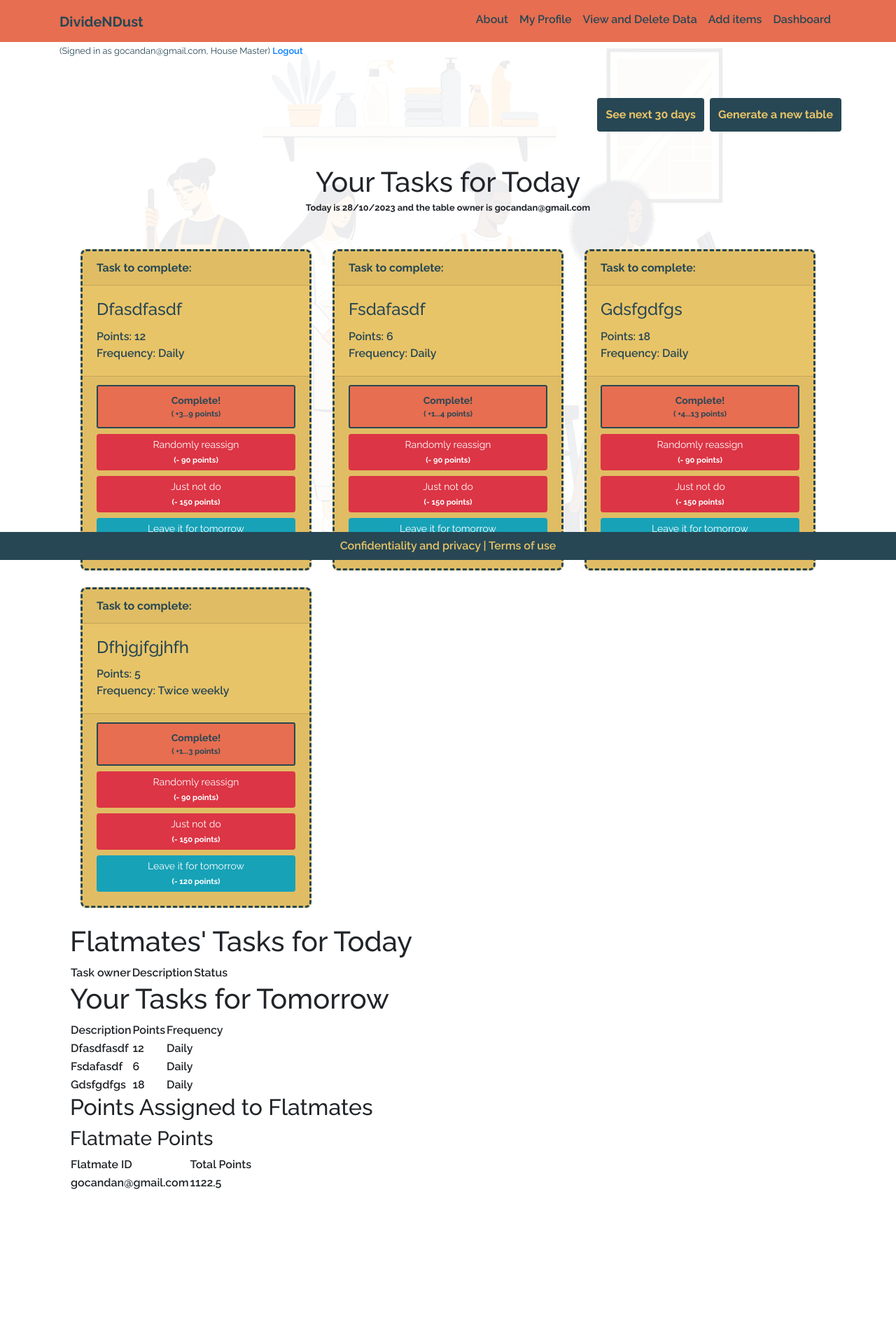
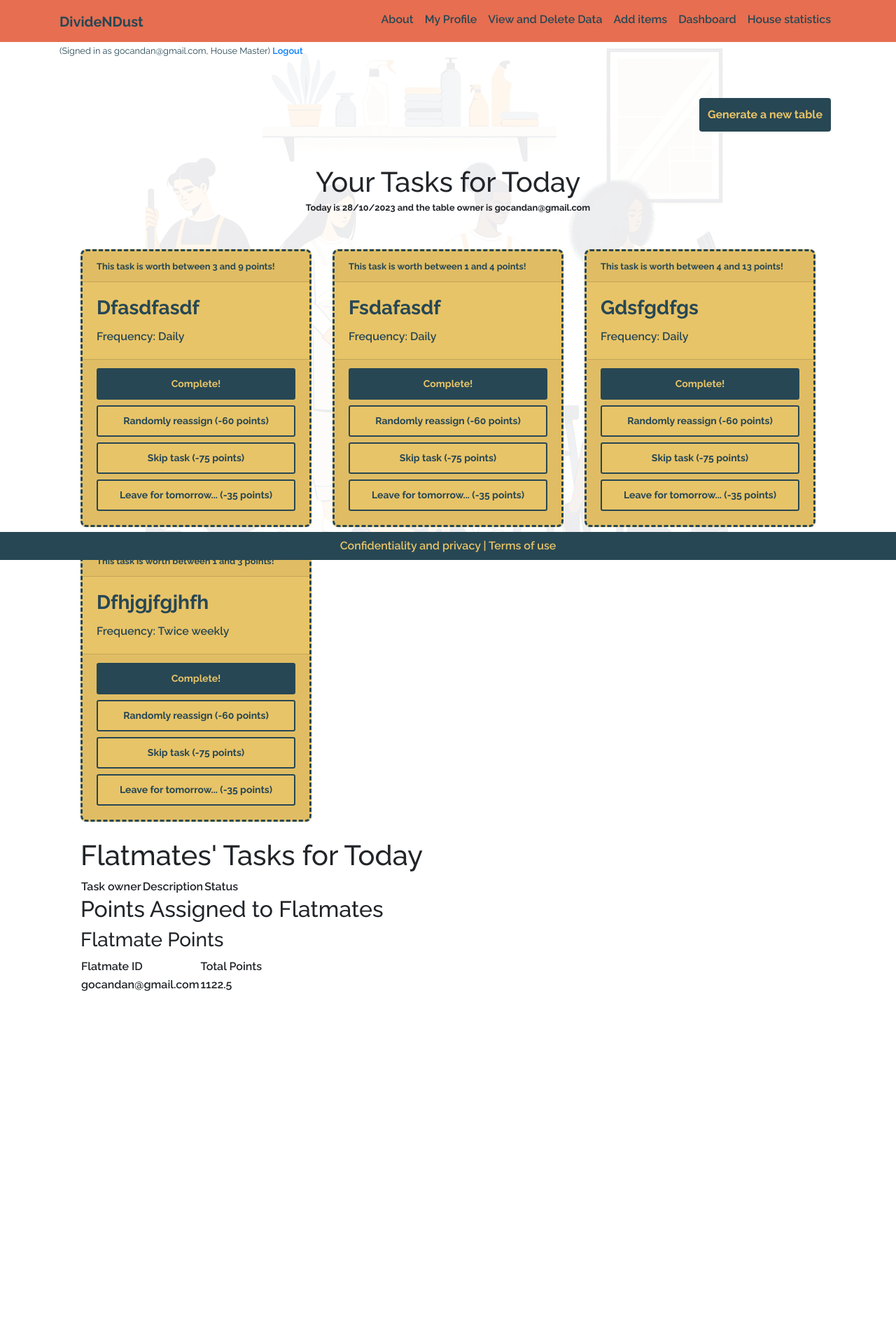
Before and after one commit to DanMGocan/cleandivide, a Flask app: page /dashboard in a window 1280 px wide. Shown: the whole page at 70% size. After the commit the page ends 1416 px from the top, so only its background shows below. Run offline with Flask 3, Linux system fonts and the light colour scheme; a user stored in the database is signed in; data comes from the database, SQL or seed files in the repository; both versions use the stored data as it was after the commit; lists and menus that the app fills with data are empty; some libraries are stand-ins or nearby versions.

Commit message:
Admin page completion

```diff
--- a/main.py
+++ b/main.py
@@ -9,6 +9,7 @@ from views.helpers import helpers_bp, mail
 from views.generator import generator_bp
 from views.dashboard import dashboard_bp
 from views.profile import profile_bp
+from views.admin import admin_bp
 from context_processors import get_table_owner_status
 
 from models import get_db_connection
@@ -39,6 +40,8 @@ app.register_blueprint(helpers_bp)
 app.register_blueprint(generator_bp)
 app.register_blueprint(dashboard_bp)
 app.register_blueprint(profile_bp)
+app.register_blueprint(admin_bp)
+
 
 # Importing mail object
 mail.init_app(app)
--- a/schema.sql
+++ b/schema.sql
@@ -46,6 +46,13 @@ CREATE TABLE flatmates (
     FOREIGN KEY(user_id) REFERENCES users(user_id)
 );
 
+CREATE TABLE daily_bonus (
+    user_id INTEGER,
+    date DATE,
+    points_awarded INTEGER,
+    PRIMARY KEY(user_id, date)
+);
+
 -- Junction Table for task_table and tasks
 CREATE TABLE task_table (
     id INTEGER PRIMARY KEY AUTOINCREMENT,
--- a/static/css/dashboard.css
+++ b/static/css/dashboard.css
@@ -25,16 +25,34 @@
     color: var(--saffron);
 }
 
+.task-card:hover .complete-button {
+    background-color: var(--saffron);
+    color: var(--charcoal);
+}
+
 .complete-button {
-    background-color:var(--burnt-sienna);
+    background-color: var(--charcoal);
+    color: var(--saffron);
+    transition: background-color 0.3s, color 0.3s; /* smooth transition */
+    padding: 10px;
+    font-weight: bold;
+    border: 2px double var(--charcoal);
+}
+
+.dashboard-action-button {
+    background-color: var(--saffron);
     color: var(--charcoal);
     transition: background-color 0.3s, color 0.3s; /* smooth transition */
     padding: 10px;
     font-weight: bold;
-    border:2px double var(--charcoal)
+    border: 2px double var(--charcoal);
 }
 
-  /* .complete-button:hover {
-    background-color: var(--saffron);
+.task-card:hover .dashboard-action-button {
+  background-color: var(--sandy-brown);
   color: var(--charcoal);
-  } */
+}
+
+#notasks {
+  border: 3px solid var(--charcoal)
+}
--- a/static/js/main.js
+++ b/static/js/main.js
@@ -74,7 +74,7 @@ document.addEventListener('DOMContentLoaded', (event) => {
     const flashMessages = document.querySelectorAll('.flash-message');
     flashMessages.forEach(flashMessage => {
         // Initiate a fade out by transitioning the opacity to 0
-        flashMessage.style.transition = 'opacity 1.5s ease-in-out';
+        flashMessage.style.transition = 'opacity 2.5s ease-in-out';
         flashMessage.style.opacity = '0';
 
         // Once the transition is complete, remove the element from the DOM
--- a/templates/base.html
+++ b/templates/base.html
@@ -59,9 +59,9 @@
                 </li>
                 {% endif %}
 
-                {% if current_user.is_authenticated and session["is_admin"] %}
+                {% if current_user.is_authenticated and is_table_owner %}
                 <li class="nav-item">
-                    <a class="nav-link text-white" href="/admin">Admin</a>
+                    <a class="nav-link text-white" href="/admin">House statistics</a>
                 </li>
                 {% endif %}
                 </ul>
--- a/templates/dashboard.html
+++ b/templates/dashboard.html
@@ -5,6 +5,8 @@
 {% endblock %}
 
 {% block content %}
+
+<div class="container">
 
     {% if total_tasks == 0 %}
     <h3 class="mt-5">There is no calendar created yet. This usually means that you can continue procrastinating.</h3>
@@ -15,9 +17,6 @@
     {% else %}
 
     <div class="row d-flex justify-content-end my-5">
-    <a href="{{ url_for('dashboard_bp.dashboard_monthly') }}" method="post" class="btn default-dashboard-button">
-        See next 30 days
-    </a>
         {% if is_table_owner %}
         <a href="{{ url_for('additems_bp.add_items') }}" class="btn default-dashboard-button mx-2">
             Generate a new table
@@ -34,22 +33,30 @@
                     {{ table_owner }}</strong></small>
         </div>
         {% if own_tasks_today|length < 1 %}
-    <p>Free as a bird! </p>
+
+        <div class="col-10 mt-5 p-5 rounded mx-auto" id="notasks">
+            <h2 class="text-center">You have no tasks today, go forth and be free!</h2>
+            <small class="d-block text-center mt-5 mx-auto">...but since you logged in anyway, you get some points anyway! Good intentions and all that.</small>
+            <form action="{{ url_for('helpers_bp.daily_bonus') }}" method="post" class="mb-2">
+                <button class=" mx-auto col-8 btn dashboard-action-button btn-sm btn-block" type="submit">5 free points!<br></button>
+        </form>
+        </div>
         {% else %}
 
 
-    <div class="container mt-5">
+        <div class="mt-5">
             <div class="row">
                 {% for task in own_tasks_today %}
                 <div class="col-md-4 mb-4">
                     <div class="card task-card">
                         <div class="card-header">
-                        <strong>Task to complete:</strong>
+                            <small class="d-block"><strong>This task is worth between
+                                    {{ (task["task_points"] * 0.25) | floor }} and
+                                    {{ (task["task_points"] * 0.75) | floor }} points!</strong></small>
                         </div>
                         <div class="card-body">
-                        <h4 class="card-title">{{ task['task_description'] }}</h4>
+                            <h3 class="card-title"><strong>{{ task['task_description'] }}</strong></h3>
                             <p class="card-text">
-                            Points: {{ task['task_points'] }}<br>
                                 Frequency: {{ task['task_frequency'] }}
                             </p>
                         </div>
@@ -61,25 +68,19 @@
                                 <button class="btn complete-button btn-sm btn-block" type="submit" name="id"
                                     value="{{ task['id'] }}">
                                     Complete!
-                                <small class="d-block"><strong>(
-                                        +{{ (task["task_points"] * 0.25) | floor }}...{{ (task["task_points"] * 0.75) | floor }}
-                                        points)</strong></small>
                                 </button>
                             </form>
                             <form action="{{ url_for('helpers_bp.reassign_task') }}" method="post" class="mb-2">
-                            <button class="btn btn-danger btn-sm btn-block" type="submit" name="id"
-                                value="{{ task['id'] }}">Randomly reassign<br><small><strong>(-
-                                        {{ power_costs["reassign"] }} points)</strong></small></button>
+                                    <button class="btn dashboard-action-button btn-sm btn-block" type="submit" name="id"
+                                        value="{{ task['id'] }}">Randomly reassign (-{{ power_costs['reassign'] }} points)<br></button>
                             </form>
                             <form action="{{ url_for('helpers_bp.skip_task') }}" method="post" class="mb-2">
-                            <button class="btn btn-danger btn-sm btn-block" type="submit" name="id"
-                                value="{{ task['id'] }}">Just not do<br><small><strong>(- {{ power_costs["skip"] }}
-                                        points)</strong></small></button>
+                                    <button class="btn dashboard-action-button btn-sm btn-block" type="submit" name="id"
+                                        value="{{ task['id'] }}">Skip task (-{{ power_costs['skip'] }} points)<br></button>
                             </form>
                             <form action="{{ url_for('helpers_bp.procrastinate_task') }}" method="post" class="mb-2">
-                            <button class="btn btn-info btn-sm btn-block" type="submit" name="id"
-                                value="{{ task['id'] }}">Leave it for tomorrow<br><small><strong>(-
-                                        {{ power_costs["procrastinate"] }} points)</strong></small></button>
+                                    <button class="btn dashboard-action-button btn-sm btn-block" type="submit" name="id"
+                                        value="{{ task['id'] }}">Leave for tomorrow... (-{{ power_costs['procrastinate'] }} points)<br></button>
                             </form>
                             {% endif %}
                         </div>
@@ -88,9 +89,6 @@
                 {% endfor %}
             </div>
         </div>
-
-
-
 
         <!-- Flatmates' Tasks Today -->
         <h1>Flatmates' Tasks for Today</h1>
@@ -115,22 +113,6 @@
             {% endfor %}
         </table>
 
-    <!-- Your Own Tasks for Tomorrow -->
-    <h1>Your Tasks for Tomorrow</h1>
-    <table>
-        <tr>
-            <th>Description</th>
-            <th>Points</th>
-            <th>Frequency</th>
-        </tr>
-        {% for task in own_tasks_tomorrow %}
-        <tr>
-            <td>{{ task['task_description'] }}</td>
-            <td>{{ task['task_points'] }}</td>
-            <td>{{ task['task_frequency'] }}</td>
-        </tr>
-        {% endfor %}
-    </table>
         {% endif %}
 
         {% if is_table_owner == 1 %}
@@ -170,5 +152,5 @@
         </script>
 
 
-
+    </div>
     {% endblock %}
--- a/views/auth.py
+++ b/views/auth.py
@@ -15,6 +15,13 @@ def add_or_get_user(user_email, function):
     # Fetch existing user
     cursor.execute('SELECT * FROM users WHERE user_id = ?', (user_email,))
     user = cursor.fetchone()
+
+    cursor.execute('SELECT * FROM flatmates WHERE email = ?', (user_email,))
+    existing_flatmate = cursor.fetchone()
+
+    if existing_flatmate:
+        return redirect(url_for("dashboard_bp.dashboard"))
+
 
     if function not in ["login", "flatmate_update"]:
         raise ValueError("Invalid function parameter")
--- a/views/dashboard.py
+++ b/views/dashboard.py
@@ -6,13 +6,12 @@ from itertools import groupby
 from views.auth import add_or_get_user
 from sqlite3 import IntegrityError
 from datetime import datetime
-from models import get_db_connection
 import sqlite3
 
 power_costs = {
-    "reassign": 90,
-    "skip": 150,
-    "procrastinate": 120
+    "reassign": 60,
+    "skip": 75,
+    "procrastinate": 35
 }
 
 calendar = {}
```
Also changed, not shown: TODO.md (+4 -0 lines), templates/admin.html (added, +51 -0 lines), views/admin.py (+92 -0 lines), views/helpers.py (+117 -2 lines), database.db, static/css/profile.css (added). Lines whose indentation alone changed are shown as unchanged.
